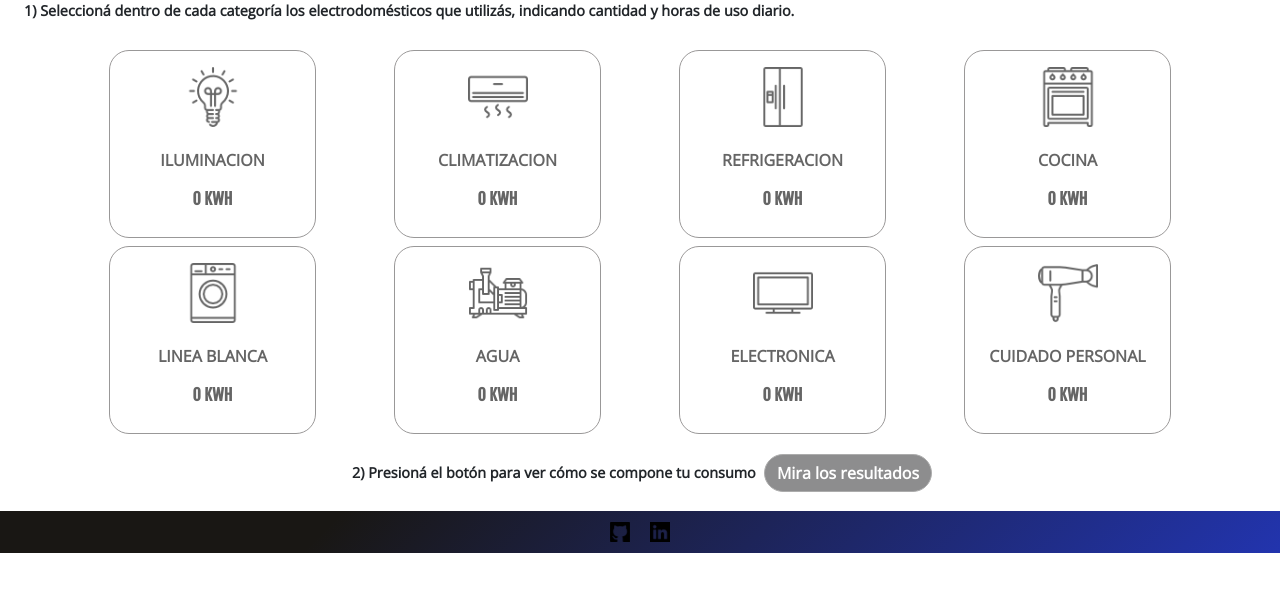
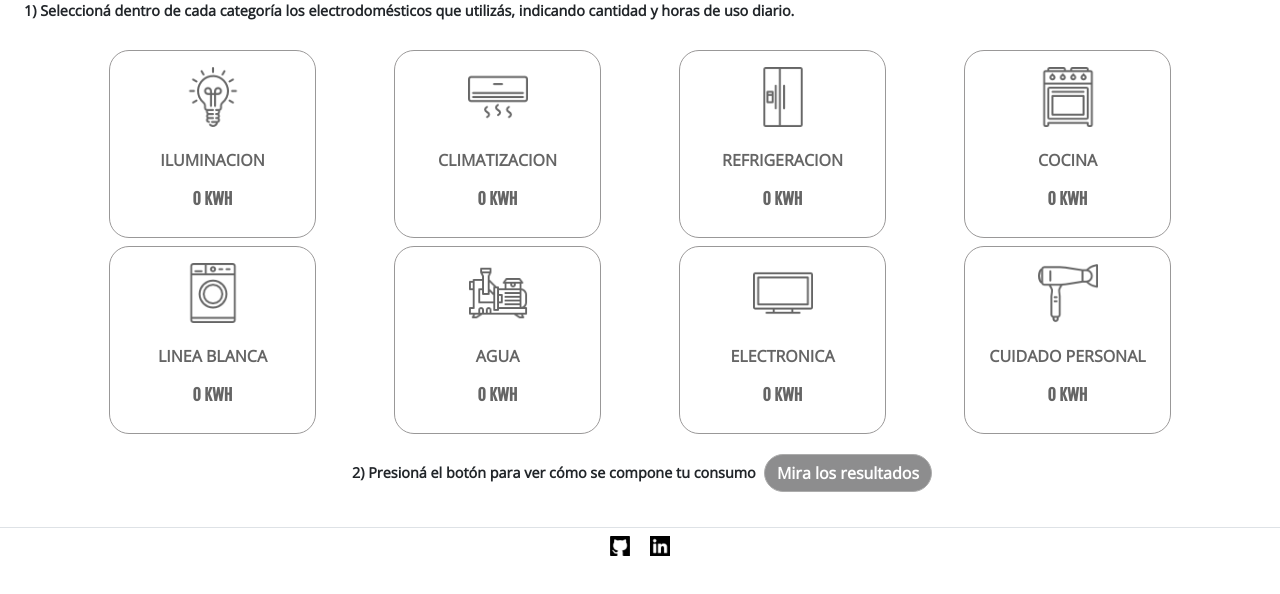
Before and after one commit to fernandoaltavista/simuladorconsumos, a website: page index.html in a window 1280 px wide. Shown: the part 72-666 px from the top of the page. Drawn offline with nearby package versions, Linux system fonts and the light colour scheme; some packages are replaced by stand-ins of ours; a script that the page names is missing; files whose address does not match are found by name.

Commit message:
estilo en footer

```diff
--- a/index.html
+++ b/index.html
@@ -569,7 +569,7 @@
         </div>
 
 <footer>
-    <div class="text-center mb-0">
+    <div class="text-center mt-3 border-top">
       <a href="https://github.com/fernandoaltavista" target="_blanck"> <img src="icon/001-silueta-del-logo-de-github-en-un-cuadrado.png" alt="" class="m-2" height="20px"></a>
        <a href="https://www.linkedin.com/in/fernando-andres-altavista-614453201/" target="_blanck"><img src="icon/002-linkedin.png" alt="" class="m-2" height="20px"></a>
     </div>
--- a/scss/style.scss
+++ b/scss/style.scss
@@ -33,9 +33,7 @@ button{
     line-height: normal;
 }
 footer{
-    background-color: #2234ae;
-    background-image: linear-gradient(315deg, #2234ae 0%, #191714 74%);
-    padding: 3px;
+    margin-bottom: 0;
 }
 .menu{
     background-color: #2234ae;
```
Also changed, not shown: css/style.css.
